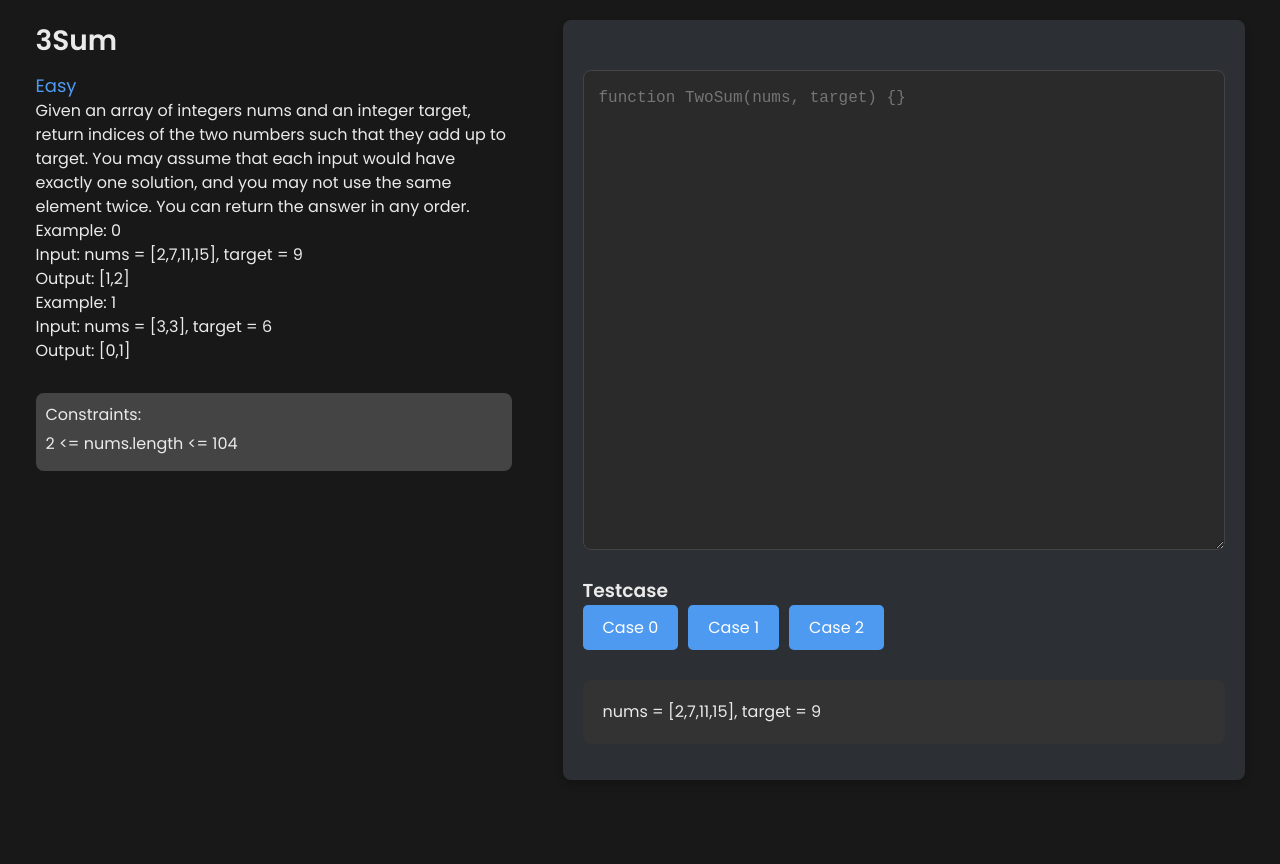
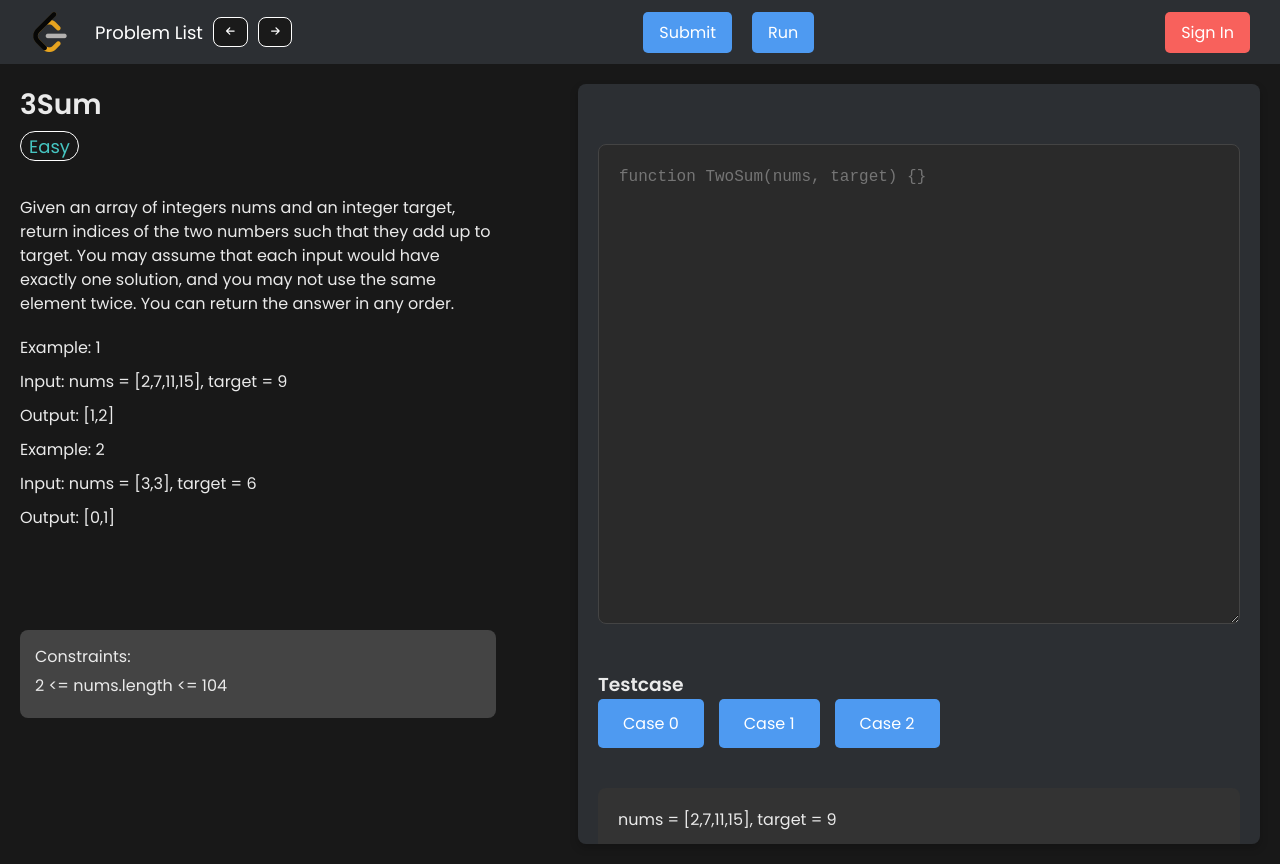
Before and after one commit to shinigl/Leetcode-Clone, a React (Vite) app: page /interface/1/3Sum in a window 1280 px wide. Before the commit the page ends 800 px from the top, so only its background shows below. Built offline with nearby package versions, Linux system fonts and the light colour scheme.

Commit message:
Updated Interface.jsx

```diff
--- a/package.json
+++ b/package.json
@@ -10,7 +10,11 @@
     "preview": "vite preview"
   },
   "dependencies": {
+    "@fortawesome/fontawesome-svg-core": "^6.7.2",
+    "@fortawesome/free-solid-svg-icons": "^6.7.2",
+    "@fortawesome/react-fontawesome": "^0.2.2",
     "dom": "^0.0.3",
+    "font-awesome": "^4.7.0",
     "react": "^18.3.1",
     "react-dom": "^18.3.1",
     "react-router-dom": "^7.1.1",
--- a/src/components/Card.jsx
+++ b/src/components/Card.jsx
@@ -9,7 +9,6 @@ function Card(props) {
 
   const{Difficulty, Sr , Title} = props.data
 
-  //Dynamic styling for Difficulty Text
   let difficultyClass = '';
   if (Difficulty === 'Easy') {
     difficultyClass = styles.easy;
--- a/src/components/Card.module.css
+++ b/src/components/Card.module.css
@@ -31,7 +31,6 @@
     text-align: center;
   }
 
-  /* Add color classes for different difficulties */
 .easy {
   color: #46c6c2;
 }
--- a/src/components/Interface.jsx
+++ b/src/components/Interface.jsx
@@ -1,7 +1,10 @@
 import React, { useContext, useState } from 'react';
 import { myContext } from '../main';
-import { useParams } from 'react-router-dom';
+import { Link, useParams } from 'react-router-dom';
+import { FontAwesomeIcon } from '@fortawesome/react-fontawesome';
+import { faArrowLeft, faArrowRight } from '@fortawesome/free-solid-svg-icons';
 import styles from './Interface.module.css';
+import logo from '../assets/logo.png';
 
 function Interface() {
   const [btn1, setBtn1] = useState(false);
@@ -11,6 +14,7 @@ function Interface() {
   const { id, name } = useParams();
   const ctx = useContext(myContext);
   const prob = ctx.find((ele) => ele.Sr === parseInt(id));
+  console.log(prob);
 
   function btn1Click() {
     if (!btn1) {
@@ -34,17 +38,52 @@ function Interface() {
     }
   }
 
+  const difficultyClass = prob.Difficulty.toLowerCase();
+
   return (
+    <>
+      <header className={styles.header}>
+        {/* Left Section */}
+        <div className={styles.headerLeft}>
+          <img className={styles.logo} src={logo} alt="Logo" />
+          <div className={styles.problemList}>
+            <Link to='/'> Problem List </Link>
+            <button className={styles.arrow}>
+              <FontAwesomeIcon icon={faArrowLeft} /> {/* FontAwesome left arrow */}
+            </button>
+            <button className={styles.arrow}>
+              <FontAwesomeIcon icon={faArrowRight} /> {/* FontAwesome right arrow */}
+            </button>
+          </div>
+        </div>
+
+        {/* Middle Section */}
+        <div className={styles.headerMiddle}>
+          <button>Submit</button>
+          <button>Run</button>
+        </div>
+
+        {/* Right Section */}
+        <div className={styles.headerRight}>
+          <button>Sign In</button>
+        </div>
+      </header>
+
+      {/* Main Content */}
       <div className={styles.interfaceContainer}>
         <div className={styles.leftInt}>
+          <div className={styles.upperPart}>
             <h2>{prob.Title}</h2>
-        <span className={styles.difficulty}>{prob.Difficulty}</span>
+            <span className={`${styles.difficulty} ${styles[difficultyClass]}`}>
+              {prob.Difficulty}
+            </span>
+          </div>
           <p>{prob.description}</p>
           <div className={styles.eg}>
             {prob.example.map((ele, idx) => {
               return (
                 <div key={idx}>
-                <p>Example: {idx}</p>
+                  <p>Example: {idx+1}</p>
                   <p>Input: {ele.Input}</p>
                   <p>Output: {ele.Output}</p>
                 </div>
@@ -108,6 +147,7 @@ function Interface() {
           </div>
         </div>
       </div>
+    </>
   );
 }
 
--- a/src/components/Interface.module.css
+++ b/src/components/Interface.module.css
@@ -1,17 +1,116 @@
-/* General styles for the interface layout */
 .interfaceContainer {
   display: flex;
   width: 100%;
   height: 100vh;
-    justify-content: space-around;
+  justify-content: space-between;
   padding: 20px;
   box-sizing: border-box;
 }
+
+/* Header container */
+.header {
+  display: flex;
+  justify-content: space-between;
+  align-items: center;
+  background-color: #2c2f33;
+  padding: 0 30px;
+  height: 8vh;
+  box-sizing: border-box;
+  color: #eaeaea;
+}
+
+/* Left Section (Logo + Problem List) */
+.headerLeft {
+  display: flex;
+  align-items: center;
+  gap: 25px; /* Added gap between logo and "Problem List" */
+}
+
+.logo {
+  width: 40px; /* Set logo size */
+  height: auto; /* Maintain aspect ratio */
+}
+
+/* Problem List Text */
+.problemList {
+  font-size: 18px;
+  font-weight: 500;
+  display: flex;
+  align-items: center;
+}
+
+.arrow {
+  margin-left: 10px;
+  font-size: 10px;
+  color: #fff;
+  border: 0.25px solid #fff;
+  cursor: pointer;
+  outline: none;
+}
+
+/* Middle Section (Submit & Run buttons) */
+.headerMiddle {
+  display: flex;
+  gap: 20px;
+}
+
+.headerMiddle button {
+  padding: 8px 16px;
+  font-size: 16px;
+  font-weight: 500;
+  background-color: #4e9af1;
+  border: none;
+  border-radius: 5px;
+  color: #fff; /* Set text color of buttons to white */
+  cursor: pointer;
+  transition: background-color 0.3s;
+}
+
+.headerMiddle button:hover {
+  background-color: #3d7db5;
+}
+
+/* Right Section (Sign-in button) */
+.headerRight {
+  display: flex;
+  justify-content: flex-end;
+}
+
+.headerRight button {
+  padding: 8px 16px;
+  font-size: 16px;
+  background-color: #f8615c;
+  color: #fff;
+  border: none;
+  border-radius: 5px;
+  cursor: pointer;
+  transition: background-color 0.3s;
+}
+
+.headerRight button:hover {
+  background-color: #d25a51;
+}
+
 
 .leftInt {
   width: 40%;
   padding-right: 20px;
   overflow-y: auto;
+  display: flex;
+  flex-direction: column;
+  gap: 20px;
+}
+
+.upperPart {
+  display: flex;
+  flex-direction: column;
+}
+
+.difficulty {
+  border: 1px solid #fff;
+  width: fit-content;
+  padding: 0.5px 8px;
+  border-radius: 20px;
 }
 
 .rightInt {
@@ -28,26 +127,32 @@
   font-size: 28px;
   font-weight: 600;
   color: #eaeaea;
-    margin-bottom: 10px;
+  margin-bottom: 5px;
 }
 
 .difficulty {
   font-size: 18px;
   color: #4e9af1;
   font-weight: 500;
+  margin-bottom: 15px;
+}
+
+.description {
+  margin-bottom: 30px;
 }
 
 .eg {
-    margin-bottom: 20px;
+  margin-bottom: 40px;
 }
 
 .eg p {
   color: #eaeaea;
+  margin-bottom: 10px;
 }
 
 .constraints {
   background-color: #444;
-    padding: 10px;
+  padding: 15px;
   border-radius: 8px;
   margin-top: 30px;
 }
@@ -58,19 +163,18 @@
   margin-bottom: 5px;
 }
 
-  /* Button styling for the test cases */
 .testCase {
-    margin-top: 20px;
+  margin-top: 40px;
 }
 
 .cases button {
-    padding: 10px 20px;
+  padding: 12px 25px;
   background-color: #4e9af1;
   border: none;
   border-radius: 5px;
   color: white;
   cursor: pointer;
-    margin-right: 10px;
+  margin-right: 15px;
   font-size: 16px;
   transition: background-color 0.3s;
 }
@@ -79,15 +183,26 @@
   background-color: #3d7db5;
 }
 
-  /* Code area styles */
+.easy {
+  color: #46c6c2;
+}
+
+.medium {
+  color: #fac31d;
+}
+
+.hard {
+  color: #f8615c;
+}
+
 .codeArea {
-    margin-top: 30px;
+  margin-top: 40px;
 }
 
 .codeAreaTextarea {
   width: 100%;
   min-height: 60vh;
-    padding: 15px;
+  padding: 20px;
   background-color: #2a2a2a;
   border: 1px solid #444;
   border-radius: 8px;
@@ -104,27 +219,25 @@
   outline: none;
 }
 
-  /* Test case input area */
 .inout {
   background-color: #333;
   padding: 20px;
   border-radius: 8px;
-    margin-top: 30px;
+  margin-top: 40px;
 }
 
 .inout p {
   color: #eaeaea;
   font-size: 16px;
-    margin-bottom: 5px;
+  margin-bottom: 10px;
 }
 
 .inout h1 {
   color: #eaeaea;
   font-size: 18px;
-    margin-bottom: 10px;
+  margin-bottom: 20px;
 }
 
-  /* Style for selected test case button */
 .cases button.selected {
   background-color: #3d7db5;
   transition: background-color 0.3s;
--- a/src/index.css
+++ b/src/index.css
@@ -7,7 +7,7 @@ a {
 
 }
 a:hover {
-  color: #ffa116;
+  color: #979595;
 }
 
 
```
Also changed, not shown: 1 other file (tests, documents, lock files or other folders). Lines whose indentation alone changed are shown as unchanged.
